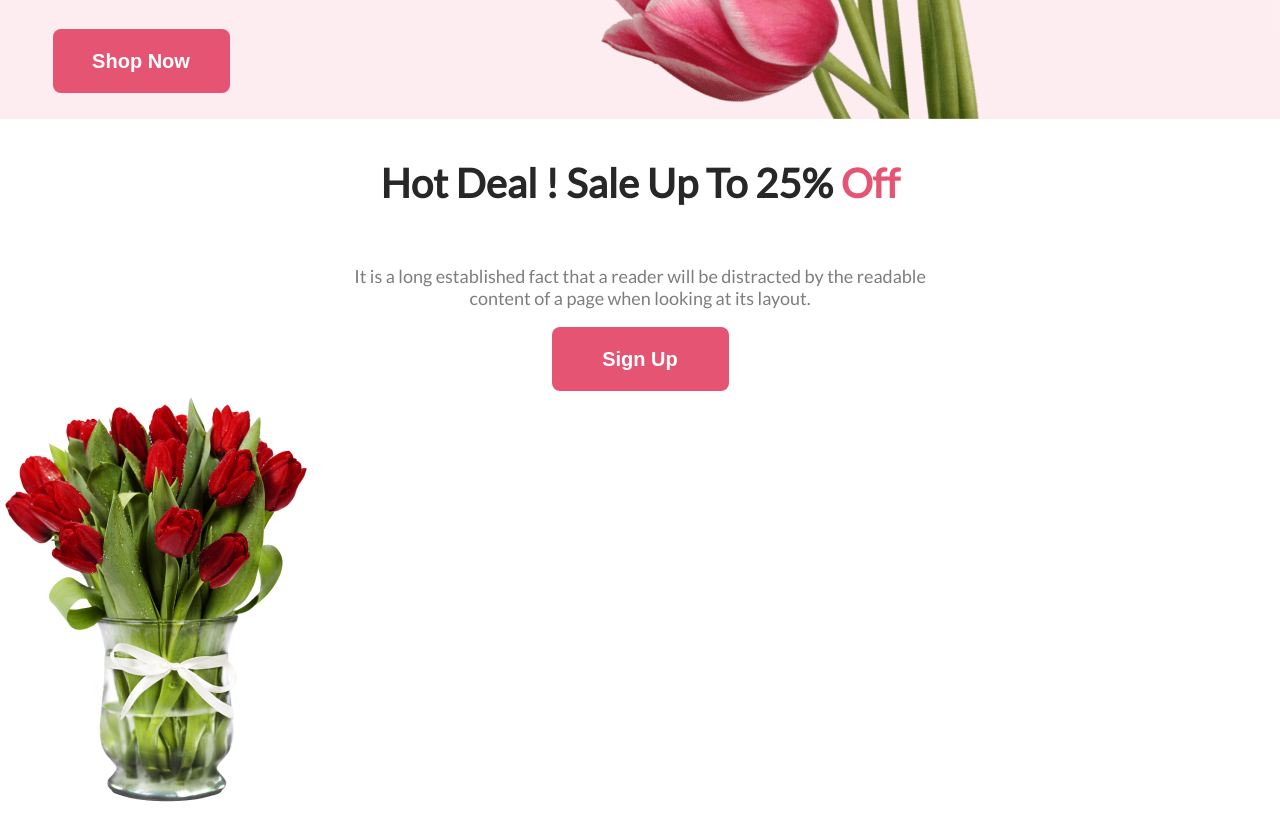
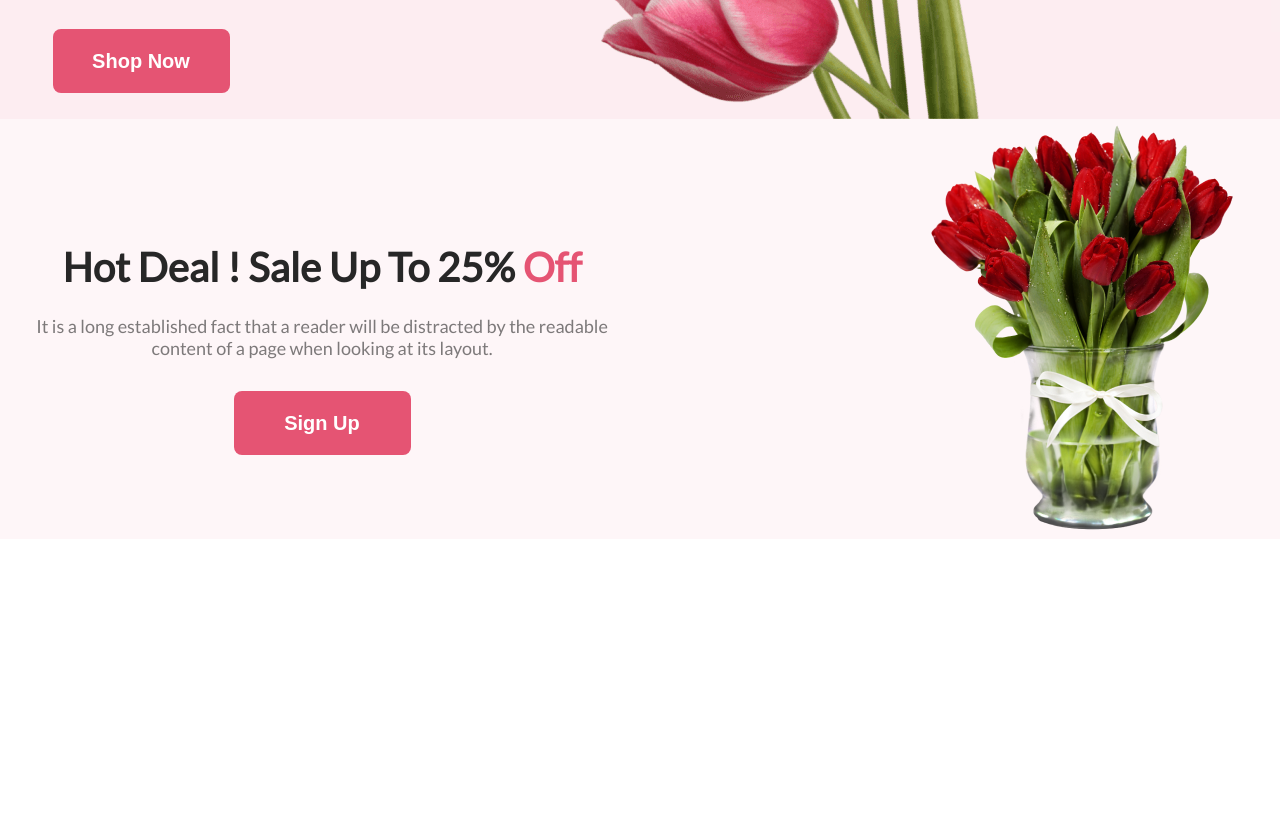
Before and after one commit to Mirza-Shahriar-Tonmoy/flower-shop, a plain HTML site: page index.html in a window 1280 px wide. Shown: the part 731-1545 px from the top of the page. After the commit the page ends 1273 px from the top, so only its background shows below. Drawn offline with Linux system fonts and the light colour scheme.

Commit message:
Hot Deal Section Done!

```diff
--- a/styles/style.css
+++ b/styles/style.css
@@ -4,6 +4,17 @@ body {
   padding: 0;
   font-family: "Lato", sans-serif;
 }
+.btn-primary {
+    border-radius: 8px;
+    background: #e55473;
+    width: 177px;
+    height: 64px;
+    border: 0;
+    color: #fff;
+    font-size: 20px;
+    font-weight: 700;
+    text-align: center;
+  }
 /* header style */
 .header {
   background-color: rgba(229, 84, 115, 0.1);
@@ -26,17 +37,7 @@ body {
   font-weight: 400;
   margin-bottom: 32px;
 }
-.btn-primary {
-  border-radius: 8px;
-  background: #e55473;
-  width: 177px;
-  height: 64px;
-  border: 0;
-  color: #fff;
-  font-size: 20px;
-  font-weight: 700;
-  text-align: center;
-}
+
 
 .banner-image {
   height: 800px;
@@ -53,6 +54,14 @@ body {
 /* main styles */
 /* hot-deal section styles */
 
+.hot-deal{
+    background-color: rgba(229, 84, 115, 0.05);
+}
+.hot-deal-container{
+    display: flex;
+    align-content: center;
+    justify-content: center;
+}
 .hot-deal-title-section{
     display: flex;
     flex-direction: column;
@@ -63,10 +72,17 @@ body {
   color: #272727;
   font-size: 40px;
   font-weight: 800;
+  margin-bottom: 24px ;
 }
 .hot-deal-description {
   color: rgba(39, 39, 39, 0.6);
   text-align: justify;
   font-size: 18px;
   font-weight: 400;
+  margin-bottom: 32px;
+  margin-top: 0;
 }
+.hot-deal-image{
+    width: 318px;
+    height: 420px;
+}
```
